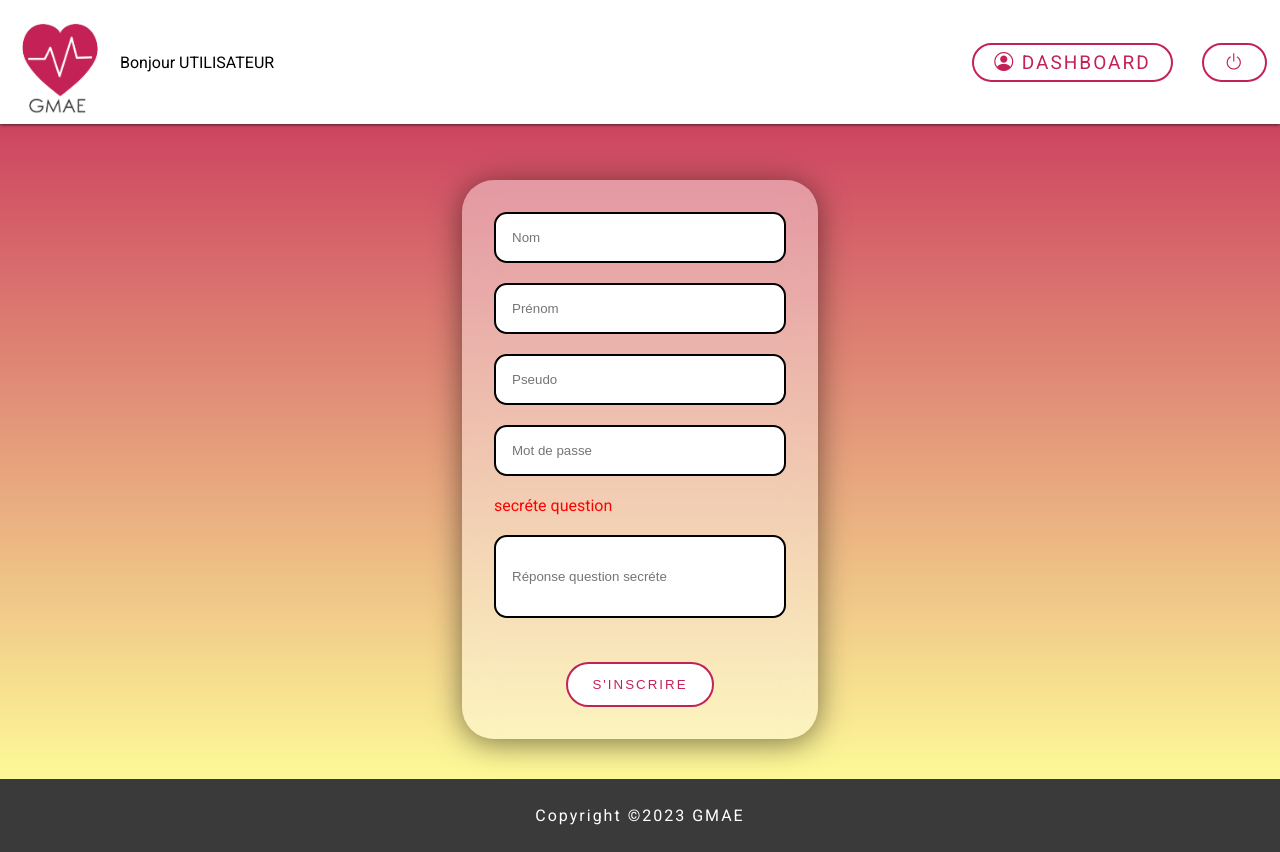
After one commit to Icloo/Projet_GMAE, a PHP site: page /inscription.php in a window 1280 px wide. The commit adds this page. Run offline with PHP 8.4, Linux system fonts and the light colour scheme.

Commit message:
The files added & some style changed

```diff
--- a/allia.php
+++ b/allia.php
@@ -52,6 +52,9 @@
 
         </div>
 
+    <!-- footer -->
+    <?php require('template/footer.php'); ?>
+
         <!-- Script -->
         <?php include('template/script.php'); ?>
     </body>
--- /dev/null
+++ b/assets/css/form.css
@@ -0,0 +1,102 @@
+.bodyLoginInscription{
+    background: linear-gradient(180deg, #c42256 0%, #ffff99 100%);
+    background-repeat: no-repeat;
+    background-attachment: fixed;
+    margin: 0;
+    padding: 0;
+}
+/* formulaire login/inscription */
+.secLogin,.secInscriription{
+    display: flex;
+    flex-direction: column;
+    justify-content: center;
+    align-items: center;
+    padding-top: 7vh;
+}
+.form{
+    display: flex;
+    flex-direction: column;
+    align-items:center;
+    justify-content: center;
+    gap: 20px;
+    padding: 4rem;
+    padding-top: 1rem;
+    border-radius: 2rem ;
+    background: rgba(255, 255, 255, 0.4);
+    box-shadow: 0 4px 30px rgba(0, 0, 0, 0.5);
+    backdrop-filter: blur(15.6px);
+    -webkit-backdrop-filter: blur(15.6px);
+}
+.formInscription{
+    padding: 2rem;
+}
+.input{
+    padding: 1rem ;
+    width: 20vw;
+    border-radius: 0.8rem;
+    border: 2px solid black;
+}
+.input:focus{
+    outline: none;
+}
+.submit{
+    margin-top: 2vh;
+    padding: 0.8rem 1.5rem;
+    border-radius: 2rem;
+    text-transform: uppercase;
+    letter-spacing: 2px;
+    background-color: white;
+    border: 2px solid #c42256;
+    color:#c42256;
+}
+.submit:hover{
+    box-shadow: 3px 3px 3px;
+    background-color: black;
+    color: white;
+    transition: all 0.3s;
+    border: 2px solid transparent;
+}
+.userLogo{
+    width: 250px;
+}
+.submitInscription{
+    margin-top: 3vh;
+}
+.secreteQuestion{
+    margin-right: auto;
+    color: red;
+}
+.inputSecrete{
+    padding: 2rem 1rem;
+}
+/* footer */
+.copyright{
+    margin-top:2.5rem;
+    background-color:#3a3a3a;
+    color: white;
+    text-align: center;
+    padding: 0.7rem;
+    letter-spacing: 2px;
+}
+@media screen and (max-width:760px){
+    .secLogin{
+        padding-top: 8vh;
+    }
+    .form{
+        gap: 15px;
+        padding: 2rem;
+    }
+    .userLogo{
+        width: 150px;
+    }
+    .input{
+        padding: 1rem ;
+        width: 57vw;
+    }
+    .submit{
+        margin-top:2vh;
+        }
+    .copyright{
+            padding: 0.4rem;
+        }
+}
--- a/assurisk.php
+++ b/assurisk.php
@@ -62,6 +62,9 @@
 
         </div>
 
+    <!-- footer -->
+    <?php require('template/footer.php'); ?>
+
         <!-- Script -->
         <?php include('template/script.php'); ?>
     </body>
--- a/index.php
+++ b/index.php
@@ -2,6 +2,7 @@
 
 <!DOCTYPE html>
 <html lang="fr">
+
 <head>
     <meta charset="utf-8" />
     <meta name="viewport" content="width=device-width, initial-scale=1, shrink-to-fit=no" />
@@ -11,6 +12,7 @@
     <!-- Link-->
     <?php include('template/link.php'); ?>
 </head>
+
 <body>
 
     <?php require('template/header.php'); ?>
@@ -79,9 +81,11 @@
 
 
 
-
+    <!-- footer -->
+    <?php require('template/footer.php'); ?>
 
     <!-- Script -->
     <?php include('template/script.php'); ?>
 </body>
+
 </html>
--- /dev/null
+++ b/inscription.php
@@ -0,0 +1,34 @@
+<!DOCTYPE html>
+<html lang="en">
+
+<head>
+    <meta charset="UTF-8">
+    <meta http-equiv="X-UA-Compatible" content="IE=edge">
+    <meta name="viewport" content="width=device-width, initial-scale=1.0">
+    <?php include('template/link.php'); ?>
+
+    <title>Page inscription</title>
+</head>
+
+<body class="bodyLoginInscription">
+<?php require('template/header.php'); ?>
+
+    <section class="secInscriription">
+        <!-- <h2>Inscription</h2> -->
+        <form class="form formInscription">
+            <input type="text" class="input" placeholder="Nom" name="name" required>
+            <input type="text" class="input" placeholder="Prénom" name="lastname" required>
+            <input type="text" class="input" placeholder="Pseudo" name="username" required>
+            <input type="text" class="input" placeholder="Mot de passe" name="password" required>
+            <label for="secrete" class="secreteQuestion">secréte question</label>
+            <input type="text" id="secrete" name="secrete" class="input inputSecrete" placeholder="Réponse question secréte" required>
+            <input type="submit" name="submitInscription" value="S'inscrire" class="submit submitInscription">
+        </form>
+    </section>
+    <?php
+
+    require("template/footer.php");
+    ?>
+</body>
+
+</html>
--- a/les_mutualistes.php
+++ b/les_mutualistes.php
@@ -58,6 +58,8 @@
 
 
         </div>
+        <!-- footer -->
+        <?php require('template/footer.php'); ?>
 
         <!-- Script -->
         <?php include('template/script.php'); ?>
--- a/ocar.php
+++ b/ocar.php
@@ -53,6 +53,8 @@
 
 
         </div>
+        <!-- footer -->
+        <?php require('template/footer.php'); ?>
 
         <!-- Script -->
         <?php include('template/script.php'); ?>
--- /dev/null
+++ b/template/footer.php
@@ -0,0 +1,20 @@
+<!DOCTYPE html>
+<html lang="en">
+
+<head>
+    <meta charset="UTF-8">
+    <meta http-equiv="X-UA-Compatible" content="IE=edge">
+    <meta name="viewport" content="width=device-width, initial-scale=1.0">
+    <?php include('template/link.php'); ?>
+
+</head>
+
+<body>
+    <footer>
+        <div class="copyright">
+            <p> Copyright ©2023 GMAE</p>
+        </div>
+    </footer>
+</body>
+
+</html>
--- a/template/link.php
+++ b/template/link.php
@@ -2,5 +2,7 @@
 <link rel="icon" type="image/x-icon" href="assets/favicon.ico" />
 <!-- Core theme CSS (includes Bootstrap)-->
 <link href="assets/css/styles.css" rel="stylesheet" />
+<link href="assets/css/form.css" rel="stylesheet" />
+
 <!-- Bootstrap icons-->
 <link href="https://cdn.jsdelivr.net/npm/bootstrap-icons@1.5.0/font/bootstrap-icons.css" rel="stylesheet" />
```
Also changed, not shown: login.php (added, +25 -0 lines). Lines whose indentation alone changed are shown as unchanged.
